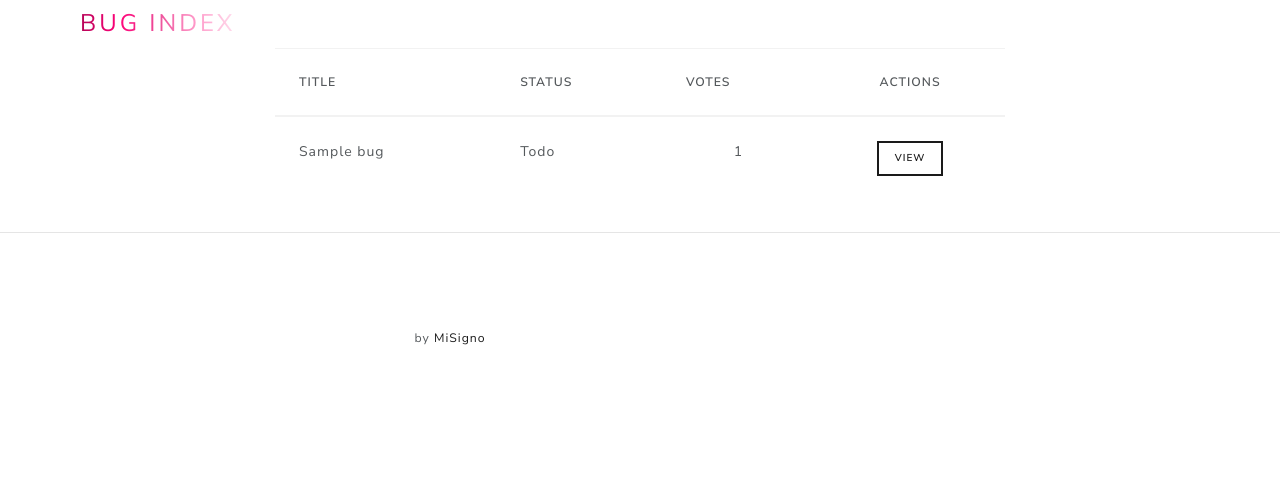
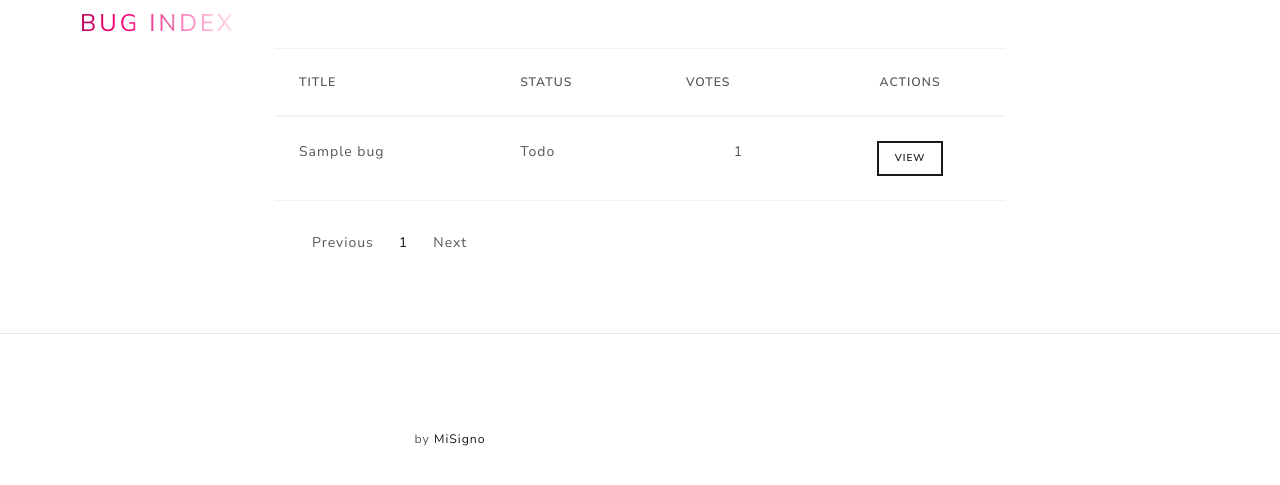
Before and after one commit to Mgsignorelli/unicornticket, a Django app: page /tickets/bug in a window 1280 px wide. Shown: the part 139-624 px from the top of the page. Run offline with Django 3.2, Linux system fonts and the light colour scheme; tables that the repository leaves empty hold one stand-in row (values such as "Sample post"); parts of the project's set-up code (start-up, migrations or seed data) failed here and were passed over; some libraries are stand-ins or nearby versions.

Commit message:
add pagination to bug index

```diff
--- a/tickets/templates/bug_index.html
+++ b/tickets/templates/bug_index.html
@@ -40,8 +40,41 @@
                         </tr>
                     {% endfor %}
                     </tbody>
+                    <tfoot>
+                    <tr>
+                        <td colspan="4">
+                            <nav aria-label="Page navigation example" class="mx-auto">
+                                <ul class="pagination">
+                                    <li class="page-item">
+                                        <a
+                                                class="page-link {% if not bugs.has_previous %}disabled{% endif %}"
+                                                {% if bugs.has_previous %}
+                                                href="?page={{ bugs.previous_page_number }}"
+                                                {% endif %}
+                                        >Previous</a>
+                                    </li>
+                                    {% with ''|center:bugs.paginator.num_pages as range %}
+                                        {% for _ in range %}
+                                            <li class="page-item"><a class="page-link"
+                                                                     href="?page={{ forloop.counter }}">{{ forloop.counter }}</a>
+                                            </li>
+                                        {% endfor %}
+                                    {% endwith %}
+                                    <a
+                                            class="page-link {% if not bugs.has_next %}disabled{% endif %}"
+                                            {% if bugs.has_next %}
+                                            href="?page={{ bugs.next_page_number }}"
+                                            {% endif %}
+                                    >Next</a>
+
+                                </ul>
+                            </nav>
+                        </td>
+                    </tr>
+                    </tfoot>
                 </table>
             </div>
         </div>
+
     </div>
 {% endblock %}
--- a/tickets/views.py
+++ b/tickets/views.py
@@ -2,6 +2,7 @@ import json
 
 from dateutil.relativedelta import relativedelta
 from dateutil.utils import today
+from django.core.paginator import Paginator
 from django.shortcuts import render, redirect, get_object_or_404
 from django.contrib import auth, messages
 from django.contrib.auth.decorators import login_required
@@ -199,8 +200,12 @@ def add_comment(request, id):
 
 
 def index_bug(request):
-    bugs = Bug.objects.all()
-    return render(request, 'bug_index.html', {'bugs': bugs})
+    bugs_list = Bug.objects.all()
+    paginator = Paginator(bugs_list, 5)
+    page = request.GET.get('page')
+    page = page if page is not None else '1'
+
+    return render(request, 'bug_index.html', {'bugs': paginator.page(page)})
 
 
 def index_feature(request):
```
